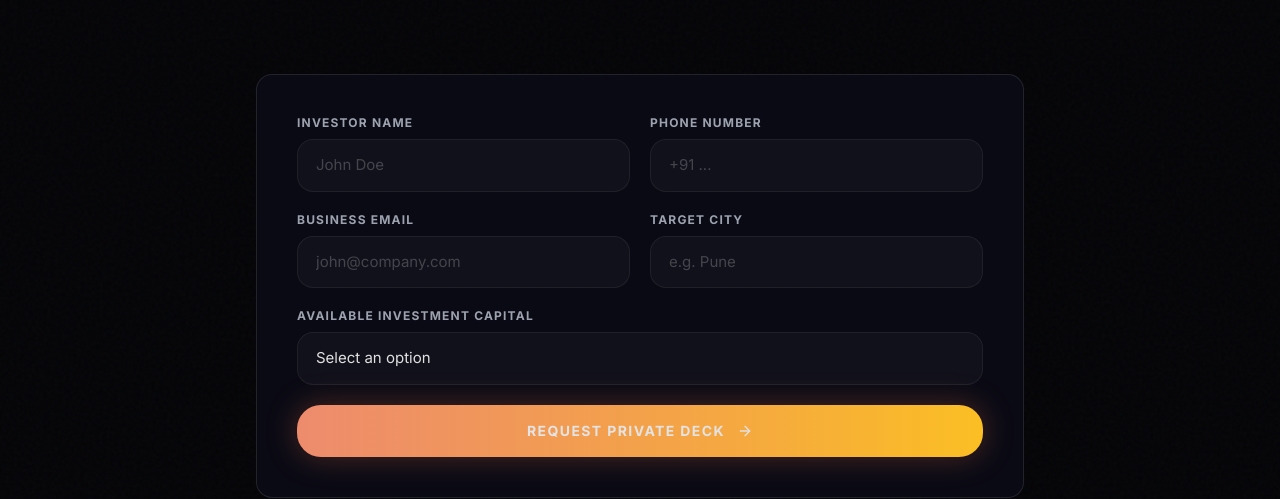
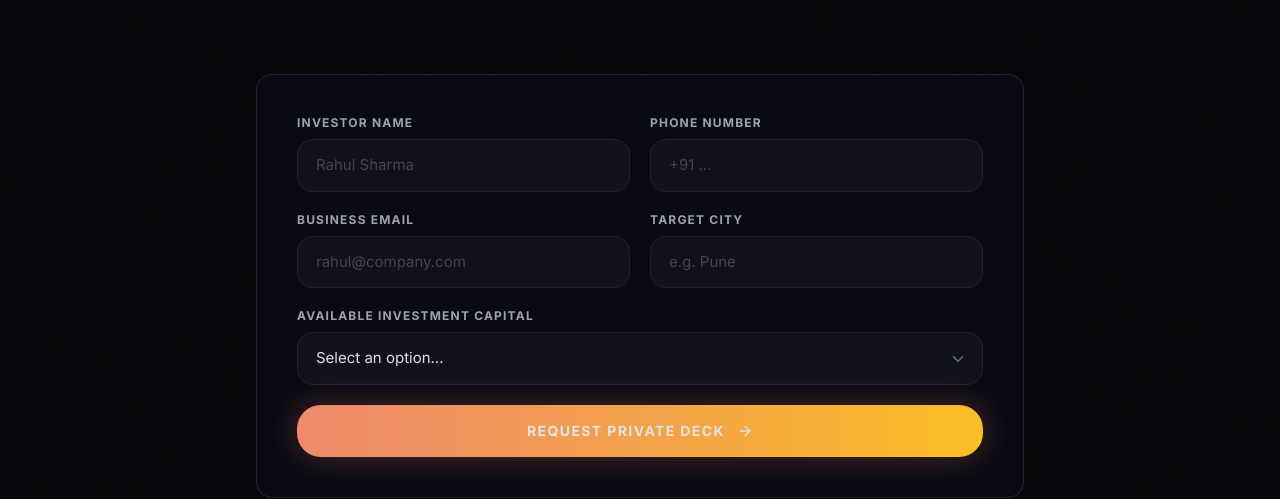
Before and after one commit to jaypateljp02/elitefitnessculbb, a React (Vite) app: page /franchise in a window 1280 px wide. Shown: the part 5340-5839 px from the top of the page. Built offline with nearby package versions, Linux system fonts and the light colour scheme.

Commit message:
fix: restore missing react imports and polish franchise dropdown UI

```diff
--- a/src/pages/Contact.jsx
+++ b/src/pages/Contact.jsx
@@ -34,7 +34,7 @@ function ContactCards() {
   const contactInfo = [
     { icon: MapPin, title: 'VISIT US', info: '2nd floor, Laxmi Chowk, The Elite Fitness Clubb, above KFC, Phase 1, Hinjawadi, Maharashtra 411057', detail: '' },
     { icon: Phone, title: 'CALL US', info: '+91 8888 161216', link: 'tel:+918888161216', detail: 'Mon-Sat' },
-    { icon: Mail, title: 'EMAIL US', info: 'info@elitefitness.club', link: 'mailto:info@elitefitness.club', detail: 'We Reply Within 24 Hrs' },
+    { icon: Mail, title: 'EMAIL US', info: 'theelitefitnessclubb@gmail.com', link: 'mailto:theelitefitnessclubb@gmail.com', detail: 'We Reply Within 24 Hrs' },
     { icon: Clock, title: 'HOURS', info: 'Mon-Sat: 6AM - 10PM', detail: '' },
   ]
 
--- a/src/pages/Franchise.jsx
+++ b/src/pages/Franchise.jsx
@@ -2,7 +2,7 @@ import PageWrapper from '../components/PageWrapper'
 import SectionHeading from '../components/SectionHeading'
 import { motion, useScroll, useTransform } from 'framer-motion'
 import { useState, useRef } from 'react'
-import { TrendingUp, Shield, RefreshCw, Megaphone, IndianRupee, Store, Crown, ArrowRight, Building, CheckCircle2, Users, Zap, MapPin, Phone } from 'lucide-react'
+import { TrendingUp, Shield, RefreshCw, Megaphone, IndianRupee, Store, Crown, ArrowRight, Building, CheckCircle2, Users, Zap, MapPin, Phone, ChevronDown } from 'lucide-react'
 
 /* =======================================
    HERO
@@ -367,21 +367,31 @@ function InvestorForm() {
                     ) : (
                         <form onSubmit={handleSubmit} className="space-y-5">
                             <div className="grid sm:grid-cols-2 gap-5">
-                                <div><label className="block text-xs text-gray-400 mb-2 font-bold tracking-widest uppercase">Investor Name</label><input type="text" value={formData.name} onChange={(e) => setFormData({ ...formData, name: e.target.value })} required className="input-elite" placeholder="John Doe" /></div>
+                                <div><label className="block text-xs text-gray-400 mb-2 font-bold tracking-widest uppercase">Investor Name</label><input type="text" value={formData.name} onChange={(e) => setFormData({ ...formData, name: e.target.value })} required className="input-elite" placeholder="Rahul Sharma" /></div>
                                 <div><label className="block text-xs text-gray-400 mb-2 font-bold tracking-widest uppercase">Phone Number</label><input type="tel" value={formData.phone} onChange={(e) => setFormData({ ...formData, phone: e.target.value })} required className="input-elite" placeholder="+91 ..." /></div>
                             </div>
                             <div className="grid sm:grid-cols-2 gap-5">
-                                <div><label className="block text-xs text-gray-400 mb-2 font-bold tracking-widest uppercase">Business Email</label><input type="email" value={formData.email} onChange={(e) => setFormData({ ...formData, email: e.target.value })} required className="input-elite" placeholder="john@company.com" /></div>
+                                <div><label className="block text-xs text-gray-400 mb-2 font-bold tracking-widest uppercase">Business Email</label><input type="email" value={formData.email} onChange={(e) => setFormData({ ...formData, email: e.target.value })} required className="input-elite" placeholder="rahul@company.com" /></div>
                                 <div><label className="block text-xs text-gray-400 mb-2 font-bold tracking-widest uppercase">Target City</label><input type="text" value={formData.city} onChange={(e) => setFormData({ ...formData, city: e.target.value })} required className="input-elite" placeholder="e.g. Pune" /></div>
                             </div>
                             <div>
                                 <label className="block text-xs text-gray-400 mb-2 font-bold tracking-widest uppercase">Available Investment Capital</label>
-                                <select value={formData.capital} onChange={(e) => setFormData({ ...formData, capital: e.target.value })} required className="input-elite appearance-none bg-[#0a0a14]">
-                                    <option value="" disabled className="bg-black">Select an option</option>
-                                    <option value="50-1CR" className="bg-black">₹50L - ₹1Cr</option>
-                                    <option value="1-2CR" className="bg-black">₹1Cr - ₹2Cr</option>
-                                    <option value="2CR+" className="bg-black">₹2Cr+</option>
-                                </select>
+                                <div className="relative">
+                                    <select
+                                        value={formData.capital}
+                                        onChange={(e) => setFormData({ ...formData, capital: e.target.value })}
+                                        required
+                                        className={`input-elite appearance-none bg-[#0a0a14] w-full pr-12 cursor-pointer outline-none focus:border-elite-orange/50 transition-colors ${!formData.capital ? 'text-gray-500' : 'text-white'}`}
+                                    >
+                                        <option value="" disabled className="bg-[#050508] text-gray-500">Select an option...</option>
+                                        <option value="75L" className="bg-[#050508] text-white py-2">₹75 Lakhs (Silver Tier)</option>
+                                        <option value="1CR" className="bg-[#050508] text-white py-2">₹1 Crore (Gold Tier)</option>
+                                        <option value="1CR+" className="bg-[#050508] text-white py-2">₹1 Crore+ (Multi-unit)</option>
+                                    </select>
+                                    <div className="absolute right-4 top-1/2 -translate-y-1/2 pointer-events-none text-gray-500">
+                                        <ChevronDown size={18} />
+                                    </div>
+                                </div>
                             </div>
                             <button type="submit" disabled={isSubmitting} className="w-full py-4 bg-gradient-to-r from-elite-orange to-amber-400 rounded-xl font-bold text-sm tracking-widest btn-glow flex items-center justify-center gap-3 uppercase text-white hover:shadow-[0_0_40px_rgba(233,111,73,0.5)] transition-all disabled:opacity-50 disabled:cursor-not-allowed">
                                 {isSubmitting ? (
```
